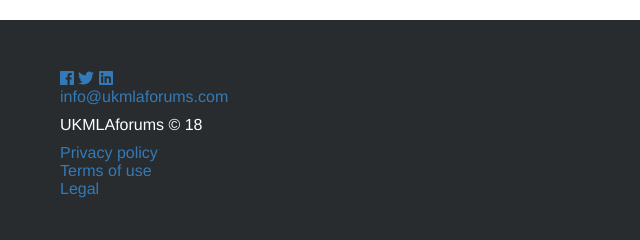
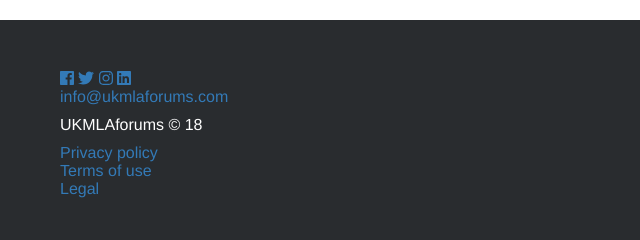
Before and after one commit to ladidadiana/mg-website, a plain HTML site: page index.html in a window 1280 px wide. Shown: the part 1664-1904 px from the top of the page, 0-640 px from the left. Drawn offline with nearby package versions, Linux system fonts and the light colour scheme.

Commit message:
Fixed social icons
Added instgram
Fixed linkedin link

```diff
--- a/index.html
+++ b/index.html
@@ -171,7 +171,8 @@
         <div class="footer-icons">
           <a href="https://www.facebook.com/ukmlaforums/"><i class="fab fa-facebook"></i></a>
           <a href="https://www.twitter.com/ukmlaforums/"><i class="fab fa-twitter"></i></a>
-          <a href="https://www.instagram.com/ukmlaforums/"><i class="fab fa-linkedin"></i></a>
+          <a href="https://www.instagram.com/ukmlaforums/"><i class="fab fa-instagram"></i></a>
+          <a href="https://www.linkedin.com/company/ukmlaforums/"><i class="fab fa-linkedin"></i></a>
           <a href="mailto:info@ukmlaforums.com"> <p> info@ukmlaforums.com </a>
         </div>
         <div=class"footer-boring">
```
